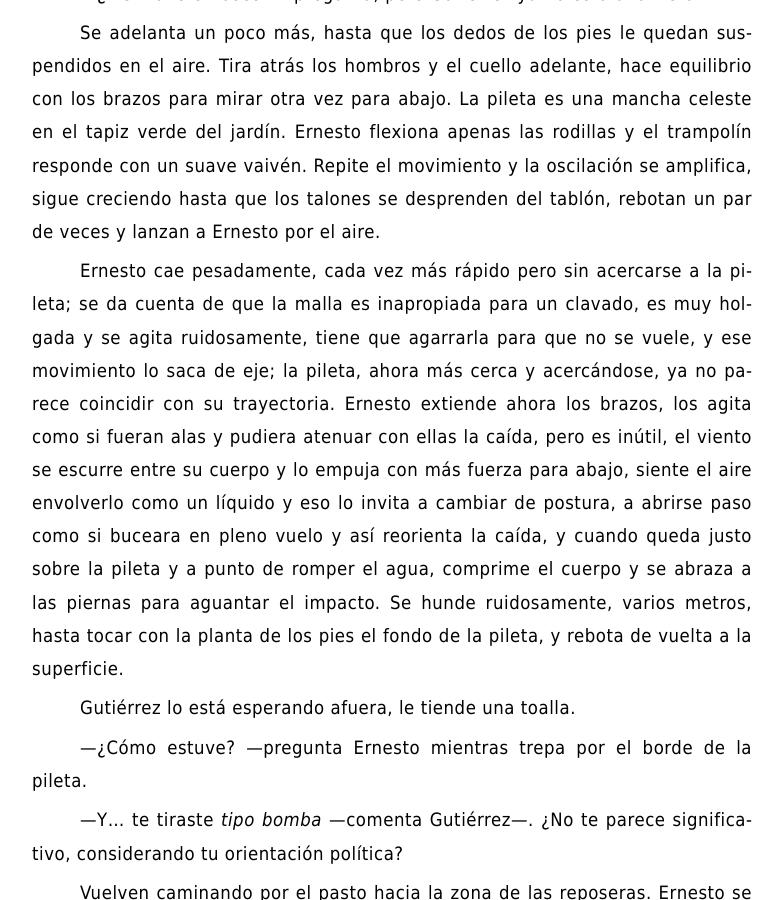
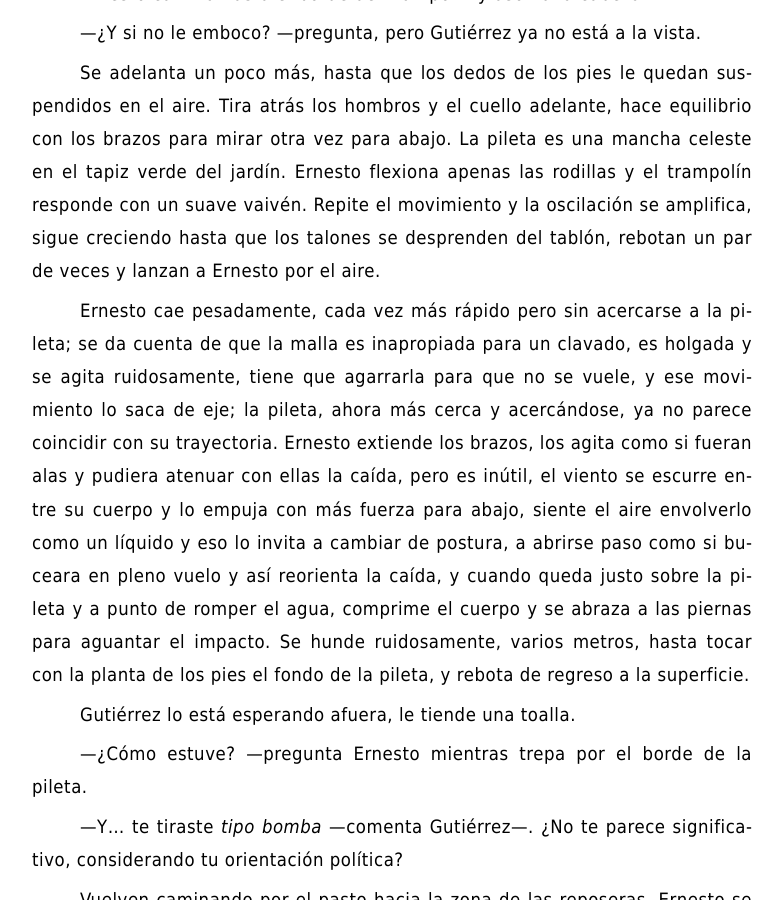
Before and after one commit to facundoolano/olano.dev, a Jekyll site: the page built from _posts/2023-11-28-el-metodo-psicoanalitico.md, in a window 1280 px wide and 900 px high, scrolled down 5306 px. Shown: the whole window, without its empty margins (248-1031 px from the left). Built offline with Jekyll 4.4.1, drawn with Linux system fonts in a browser that asks for light colours; some of the changed text lies outside the part shown.

Commit message:
final tweaks

```diff
--- a/_posts/2023-11-28-el-metodo-psicoanalitico.md
+++ b/_posts/2023-11-28-el-metodo-psicoanalitico.md
@@ -135,7 +135,9 @@
 
 —¿Qué es la Prueba del Traje de Baño? —pregunta Ernesto.
 
-—Es un salto de fe, una forma de evaluar la confianza del paciente en el método psicoanalítico. Gutiérrez se levanta y le hace un gesto a Ernesto para que lo siga. Caminan unos metros, descalzos, pisando el pasto del jardín; llegan a una pileta y la bordean con paso rápido para no quemarse los pies. Se detienen a la sombra de la plataforma de salto, junto a la escalera.
+—Es un salto de fe, una forma de evaluar la confianza del paciente en el método psicoanalítico.
+
+Gutiérrez se levanta y le hace un gesto a Ernesto para que lo siga. Caminan unos metros, descalzos, pisando el pasto del jardín; llegan a una pileta y la bordean con paso rápido para no quemarse los pies. Se detienen a la sombra de la plataforma de salto, junto a la escalera.
 
 —¿Listo? —pregunta Gutiérrez con una mano en la escalera. Empieza a trepar y Ernesto hace lo mismo.
 
@@ -165,7 +167,7 @@
 
 Se adelanta un poco más, hasta que los dedos de los pies le quedan suspendidos en el aire. Tira atrás los hombros y el cuello adelante, hace equilibrio con los brazos para mirar otra vez para abajo. La pileta es una mancha celeste en el tapiz verde del jardín. Ernesto flexiona apenas las rodillas y el trampolín responde con un suave vaivén. Repite el movimiento y la oscilación se amplifica, sigue creciendo hasta que los talones se desprenden del tablón, rebotan un par de veces y lanzan a Ernesto por el aire.
 
-Ernesto cae pesadamente, cada vez más rápido pero sin acercarse a la pileta; se da cuenta de que la malla es inapropiada para un clavado, es muy holgada y se agita ruidosamente, tiene que agarrarla para que no se vuele, y ese movimiento lo saca de eje; la pileta, ahora más cerca y acercándose, ya no parece coincidir con su trayectoria. Ernesto extiende ahora los brazos, los agita como si fueran alas y pudiera atenuar con ellas la caída, pero es inútil, el viento se escurre entre su cuerpo y lo empuja con más fuerza para abajo, siente el aire envolverlo como un líquido y eso lo invita a cambiar de postura, a abrirse paso como si buceara en pleno vuelo y así reorienta la caída, y cuando queda justo sobre la pileta y a punto de romper el agua, comprime el cuerpo y se abraza a las piernas para aguantar el impacto. Se hunde ruidosamente, varios metros, hasta tocar con la planta de los pies el fondo de la pileta, y rebota de vuelta a la superficie.
+Ernesto cae pesadamente, cada vez más rápido pero sin acercarse a la pileta; se da cuenta de que la malla es inapropiada para un clavado, es holgada y se agita ruidosamente, tiene que agarrarla para que no se vuele, y ese movimiento lo saca de eje; la pileta, ahora más cerca y acercándose, ya no parece coincidir con su trayectoria. Ernesto extiende los brazos, los agita como si fueran alas y pudiera atenuar con ellas la caída, pero es inútil, el viento se escurre entre su cuerpo y lo empuja con más fuerza para abajo, siente el aire envolverlo como un líquido y eso lo invita a cambiar de postura, a abrirse paso como si buceara en pleno vuelo y así reorienta la caída, y cuando queda justo sobre la pileta y a punto de romper el agua, comprime el cuerpo y se abraza a las piernas para aguantar el impacto. Se hunde ruidosamente, varios metros, hasta tocar con la planta de los pies el fondo de la pileta, y rebota de regreso a la superficie.
 
 Gutiérrez lo está esperando afuera, le tiende una toalla.
 
--- a/org/_posts/2023-11-28-el-metodo-psicoanalitico.org
+++ b/org/_posts/2023-11-28-el-metodo-psicoanalitico.org
@@ -142,6 +142,7 @@
 —¿Qué es la Prueba del Traje de Baño? —pregunta Ernesto.
 
 —Es un salto de fe, una forma de evaluar la confianza del paciente en el método psicoanalítico.
+
 Gutiérrez se levanta y le hace un gesto a Ernesto para que lo siga. Caminan unos metros, descalzos, pisando el pasto del jardín; llegan a una pileta y la bordean con paso rápido para no quemarse los pies. Se detienen a la sombra de la plataforma de salto, junto a la escalera.
 
 —¿Listo? —pregunta Gutiérrez con una mano en la escalera. Empieza a trepar y Ernesto hace lo mismo.
@@ -172,7 +173,7 @@
 
 Se adelanta un poco más, hasta que los dedos de los pies le quedan suspendidos en el aire. Tira atrás los hombros y el cuello adelante, hace equilibrio con los brazos para mirar otra vez para abajo. La pileta es una mancha celeste en el tapiz verde del jardín. Ernesto flexiona apenas las rodillas y el trampolín responde con un suave vaivén. Repite el movimiento y la oscilación se amplifica, sigue creciendo hasta que los talones se desprenden del tablón, rebotan un par de veces y lanzan a Ernesto por el aire.
 
-Ernesto cae pesadamente, cada vez más rápido pero sin acercarse a la pileta; se da cuenta de que la malla es inapropiada para un clavado, es muy holgada y se agita ruidosamente, tiene que agarrarla para que no se vuele, y ese movimiento lo saca de eje; la pileta, ahora más cerca y acercándose, ya no parece coincidir con su trayectoria. Ernesto extiende ahora los brazos, los agita como si fueran alas y pudiera atenuar con ellas la caída, pero es inútil, el viento se escurre entre su cuerpo y lo empuja con más fuerza para abajo, siente el aire envolverlo como un líquido y eso lo invita a cambiar de postura, a abrirse paso como si buceara en pleno vuelo y así reorienta la caída, y cuando queda justo sobre la pileta y a punto de romper el agua, comprime el cuerpo y se abraza a las piernas para aguantar el impacto. Se hunde ruidosamente, varios metros, hasta tocar con la planta de los pies el fondo de la pileta, y rebota de vuelta a la superficie.
+Ernesto cae pesadamente, cada vez más rápido pero sin acercarse a la pileta; se da cuenta de que la malla es inapropiada para un clavado, es holgada y se agita ruidosamente, tiene que agarrarla para que no se vuele, y ese movimiento lo saca de eje; la pileta, ahora más cerca y acercándose, ya no parece coincidir con su trayectoria. Ernesto extiende los brazos, los agita como si fueran alas y pudiera atenuar con ellas la caída, pero es inútil, el viento se escurre entre su cuerpo y lo empuja con más fuerza para abajo, siente el aire envolverlo como un líquido y eso lo invita a cambiar de postura, a abrirse paso como si buceara en pleno vuelo y así reorienta la caída, y cuando queda justo sobre la pileta y a punto de romper el agua, comprime el cuerpo y se abraza a las piernas para aguantar el impacto. Se hunde ruidosamente, varios metros, hasta tocar con la planta de los pies el fondo de la pileta, y rebota de regreso a la superficie.
 
 Gutiérrez lo está esperando afuera, le tiende una toalla.
 
```
